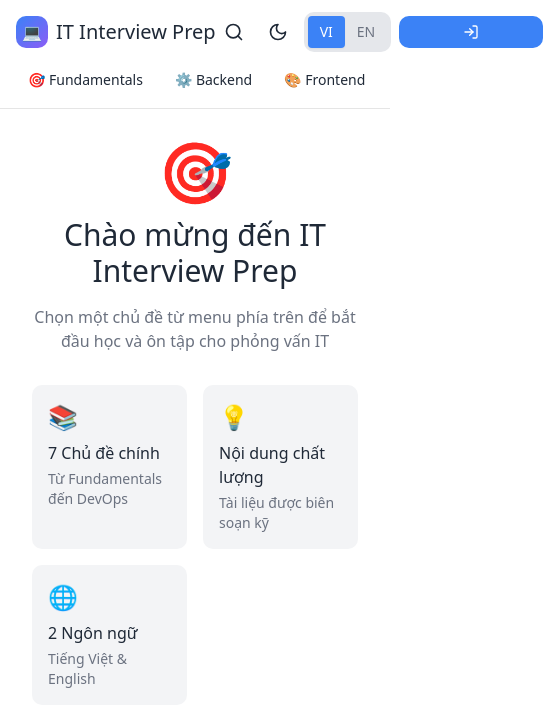
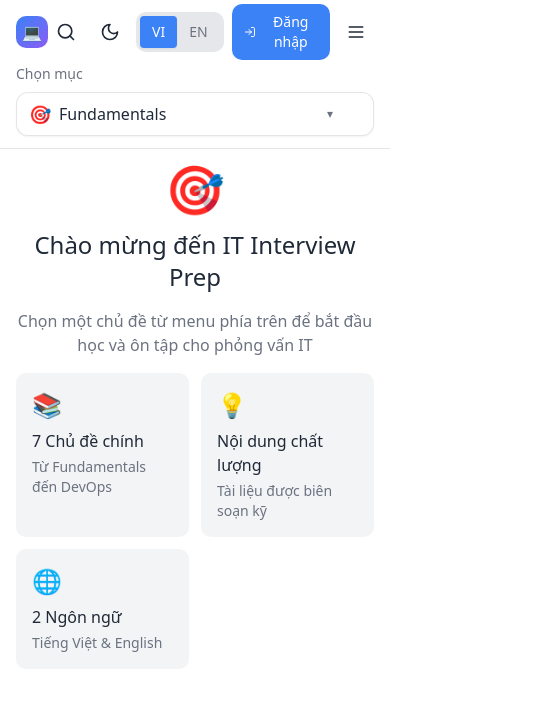
Before and after one commit to Mrnobody102/it-interview-prep, a React (Vite) app: page / in a window 390 px wide. Shown: the top 726 px of the page, 543 px wide, since content can reach past the window. Built offline with nearby package versions, Linux system fonts and the light colour scheme.

Commit message:
style: header UI

```diff
--- a/src/App.tsx
+++ b/src/App.tsx
@@ -98,7 +98,8 @@ export default function App() {
         onCategorySelect={handleCategorySelect}
         categories={categories}
         selectedCategoryId={selectedCategory?.id}
-        onOpenSidebar={() => setIsSidebarOpen(true)}
+        isSidebarOpen={isSidebarOpen}
+        onToggleSidebar={() => setIsSidebarOpen((v) => !v)}
       />
 
       <div className="flex relative">
--- a/src/components/ContentArea.tsx
+++ b/src/components/ContentArea.tsx
@@ -53,20 +53,20 @@ export function ContentArea({
 }: ContentAreaProps) {
   if (!selectedCategory) {
     return (
-      <main className="flex-1 flex items-center justify-center p-8">
-        <div className="text-center max-w-2xl">
-          <div className="text-6xl mb-4">🎯</div>
-          <h1 className="text-3xl text-foreground mb-4">
+      <main className="flex-1 flex items-center justify-center p-4 sm:p-6 lg:p-10">
+        <div className="text-center max-w-2xl space-y-4">
+          <div className="text-5xl sm:text-6xl mb-2">🎯</div>
+          <h1 className="text-2xl sm:text-3xl text-foreground">
             {language === "vi"
               ? "Chào mừng đến IT Interview Prep"
               : "Welcome to IT Interview Prep"}
           </h1>
-          <p className="text-muted-foreground mb-8">
+          <p className="text-muted-foreground">
             {language === "vi"
               ? "Chọn một chủ đề từ menu phía trên để bắt đầu học và ôn tập cho phỏng vấn IT"
               : "Select a topic from the menu above to start learning and preparing for IT interviews"}
           </p>
-          <div className="grid grid-cols-2 md:grid-cols-3 gap-4 text-left">
+          <div className="grid grid-cols-2 md:grid-cols-3 gap-3 sm:gap-4 text-left">
             <div className="p-4 bg-accent rounded-lg">
               <div className="text-2xl mb-2">📚</div>
               <h3 className="text-foreground mb-1">
@@ -108,12 +108,14 @@ export function ContentArea({
 
   if (!selectedTopic) {
     return (
-      <main className="flex-1 p-8">
+      <main className="flex-1 p-4 sm:p-6 lg:p-10">
         <div className="max-w-4xl mx-auto">
           <div className="flex items-center gap-3 mb-6">
-            <span className="text-4xl">{selectedCategory.icon}</span>
+            <span className="text-3xl sm:text-4xl">
+              {selectedCategory.icon}
+            </span>
             <div>
-              <h1 className="text-3xl text-foreground">
+              <h1 className="text-2xl sm:text-3xl text-foreground">
                 {selectedCategory.name[language]}
               </h1>
               <p className="text-muted-foreground">
@@ -122,7 +124,7 @@ export function ContentArea({
             </div>
           </div>
 
-          <div className="bg-accent border border-border rounded-lg p-6 mb-8">
+          <div className="bg-accent border border-border rounded-lg p-4 sm:p-6 mb-6 sm:mb-8">
             <p className="text-foreground">
               {language === "vi"
                 ? "👈 Chọn một chủ đề từ sidebar bên trái để xem nội dung chi tiết"
@@ -130,7 +132,7 @@ export function ContentArea({
             </p>
           </div>
 
-          <div className="grid gap-4">
+          <div className="grid gap-3 sm:gap-4">
             {selectedCategory.topics.map((topic) => (
               <div
                 key={topic.id}
@@ -152,8 +154,8 @@ export function ContentArea({
   }
 
   return (
-    <main className="flex-1 p-8 overflow-y-auto">
-      <article className="max-w-4xl mx-auto prose prose-lg prose-headings:text-foreground prose-p:text-foreground prose-strong:text-foreground prose-code:text-primary prose-pre:bg-muted prose-a:text-primary prose-li:text-foreground">
+    <main className="flex-1 p-4 sm:p-6 lg:p-10 overflow-y-auto">
+      <article className="max-w-4xl mx-auto prose prose-sm sm:prose-base lg:prose-lg prose-headings:text-foreground prose-p:text-foreground prose-strong:text-foreground prose-code:text-primary prose-pre:bg-muted prose-a:text-primary prose-li:text-foreground">
         <div
           dangerouslySetInnerHTML={{
             __html: parseMarkdown(selectedTopic.content?.[language] || ""),
--- a/src/components/Header.tsx
+++ b/src/components/Header.tsx
@@ -1,4 +1,5 @@
-import { Search, Sun, Moon, LogIn } from "lucide-react";
+import { useEffect, useRef, useState } from "react";
+import { Search, Sun, Moon, LogIn, Menu } from "lucide-react";
 import { type Category } from "../data/categories";
 
 interface HeaderProps {
@@ -10,6 +11,8 @@ interface HeaderProps {
   onCategorySelect: (category: Category) => void;
   categories: Category[];
   selectedCategoryId?: string;
+  isSidebarOpen?: boolean;
+  onToggleSidebar?: () => void;
 }
 
 export function Header({
@@ -21,7 +24,54 @@ export function Header({
   onCategorySelect,
   categories,
   selectedCategoryId,
+  isSidebarOpen,
+  onToggleSidebar,
 }: HeaderProps) {
+  const [isCompactOpen, setIsCompactOpen] = useState(false);
+  const [isMobileSelectOpen, setIsMobileSelectOpen] = useState(false);
+  const compactRef = useRef<HTMLDivElement>(null);
+  const mobileSelectRef = useRef<HTMLDivElement>(null);
+
+  const selectedCategory =
+    categories.find((c) => c.id === selectedCategoryId) ?? categories[0];
+
+  useEffect(() => {
+    const handleClickOutside = (e: MouseEvent) => {
+      const target = e.target as Node;
+      if (compactRef.current && !compactRef.current.contains(target)) {
+        setIsCompactOpen(false);
+      }
+      if (
+        mobileSelectRef.current &&
+        !mobileSelectRef.current.contains(target)
+      ) {
+        setIsMobileSelectOpen(false);
+      }
+    };
+    const handleResize = () => {
+      setIsCompactOpen(false);
+      setIsMobileSelectOpen(false);
+    };
+    const handleKey = (e: KeyboardEvent) => {
+      if (e.key === "Escape") {
+        setIsCompactOpen(false);
+        setIsMobileSelectOpen(false);
+      }
+    };
+    document.addEventListener("mousedown", handleClickOutside);
+    window.addEventListener("resize", handleResize);
+    window.addEventListener("keydown", handleKey);
+    return () => {
+      document.removeEventListener("mousedown", handleClickOutside);
+      window.removeEventListener("resize", handleResize);
+      window.removeEventListener("keydown", handleKey);
+    };
+  }, []);
+
+  useEffect(() => {
+    setIsCompactOpen(false);
+    setIsMobileSelectOpen(false);
+  }, [selectedCategoryId]);
   return (
     <header className="sticky top-0 z-50 bg-background border-b border-border backdrop-blur supports-[backdrop-filter]:bg-background/80">
       <div className="mx-auto px-4 sm:px-6 lg:px-8">
@@ -32,14 +82,15 @@ export function Header({
               <div className="w-8 h-8 bg-gradient-to-br from-primary to-secondary rounded-lg flex items-center justify-center">
                 <span className="text-foreground">💻</span>
               </div>
-              <span className="text-xl font-medium text-foreground">
+              <span className="hidden sm:inline xl:hidden min-[1700px]:inline text-xl font-medium text-foreground">
                 IT Interview Prep
               </span>
             </a>
           </div>
 
           {/* Center: Navigation */}
-          <nav className="hidden md:flex items-center gap-2">
+          {/* Full nav on large desktop and above */}
+          <nav className="hidden xl:flex items-center gap-3">
             {categories.map((category) => {
               const isActive = selectedCategoryId === category.id;
               return (
@@ -51,9 +102,72 @@ export function Header({
                       ? "bg-primary text-primary-foreground shadow-sm"
                       : "text-foreground hover:bg-accent hover:text-primary"
                   }`}
+                  title={category.name[language]}
                 >
-                  <span className="mr-1">{category.icon}</span>
+                  <span className="mr-2 text-lg">{category.icon}</span>
+                  <span>{category.name[language]}</span>
+                </button>
+              );
+            })}
+          </nav>
+
+          {/* Compact dropdown nav for tablet (md to <lg) */}
+          <div className="relative hidden md:flex lg:hidden" ref={compactRef}>
+            <button
+              onClick={() => setIsCompactOpen((v) => !v)}
+              className="flex items-center justify-between gap-2 px-3 py-2 min-w-[220px] rounded-full border border-border bg-card/70 text-foreground hover:border-primary hover:text-primary transition-colors"
+            >
+              <span className="text-lg">{selectedCategory.icon}</span>
+              <span className="truncate max-w-[160px] sm:max-w-[220px]">
+                {selectedCategory.name[language]}
+              </span>
+              <span className="text-muted-foreground text-sm">▾</span>
+            </button>
+            {isCompactOpen && (
+              <div className="absolute left-0 top-full mt-2 w-72 max-w-[90vw] rounded-xl border border-border bg-card shadow-lg p-2 flex flex-col gap-1 z-50 max-h-80 overflow-y-auto">
+                {categories.map((category) => {
+                  const isActive = selectedCategoryId === category.id;
+                  return (
+                    <button
+                      key={category.id}
+                      onClick={() => {
+                        onCategorySelect(category);
+                        setIsCompactOpen(false);
+                      }}
+                      className={`w-full flex items-center gap-3 px-3 py-2 rounded-lg text-left transition-colors ${
+                        isActive
+                          ? "bg-primary text-primary-foreground"
+                          : "hover:bg-accent"
+                      }`}
+                    >
+                      <span className="text-lg">{category.icon}</span>
+                      <span className="truncate">
                         {category.name[language]}
+                      </span>
+                    </button>
+                  );
+                })}
+              </div>
+            )}
+          </div>
+
+          {/* Icon-only nav for narrow desktop (lg to <xl) */}
+          <nav className="hidden lg:flex xl:hidden items-center gap-3">
+            {categories.map((category) => {
+              const isActive = selectedCategoryId === category.id;
+              return (
+                <button
+                  key={category.id}
+                  onClick={() => onCategorySelect(category)}
+                  className={`w-10 h-10 rounded-full flex items-center justify-center transition-colors ${
+                    isActive
+                      ? "bg-primary text-primary-foreground shadow-sm"
+                      : "text-foreground hover:bg-accent hover:text-primary"
+                  }`}
+                  aria-label={category.name[language]}
+                  title={category.name[language]}
+                >
+                  <span className="text-lg">{category.icon}</span>
                 </button>
               );
             })}
@@ -104,34 +218,81 @@ export function Header({
               </button>
             </div>
 
-            <button className="flex items-center justify-center gap-2 w-36 px-4 py-2 bg-primary hover:bg-secondary text-primary-foreground rounded-lg transition-colors text-sm whitespace-nowrap">
+            <button className="hidden sm:flex items-center justify-center gap-2 w-36 px-4 py-2 bg-primary hover:bg-secondary text-primary-foreground rounded-lg transition-colors text-sm whitespace-nowrap">
               <LogIn className="w-4 h-4" />
-              <span className="hidden sm:inline">
-                {language === "vi" ? "Đăng nhập" : "Login"}
-              </span>
+              <span>{language === "vi" ? "Đăng nhập" : "Login"}</span>
+            </button>
+
+            {/* Mobile login */}
+            <button className="sm:hidden flex items-center justify-center gap-2 px-3 py-2 bg-primary hover:bg-secondary text-primary-foreground rounded-lg transition-colors text-sm">
+              <LogIn className="w-4 h-4" />
+              <span>{language === "vi" ? "Đăng nhập" : "Login"}</span>
+            </button>
+
+            {/* Mobile sidebar toggle */}
+            <button
+              onClick={onToggleSidebar}
+              className={`md:hidden p-2 rounded-lg transition-colors ${
+                isSidebarOpen
+                  ? "bg-accent text-primary"
+                  : "text-foreground hover:bg-accent"
+              }`}
+              aria-label={isSidebarOpen ? "Close menu" : "Open menu"}
+            >
+              <Menu className="w-5 h-5" />
             </button>
           </div>
         </div>
 
-        {/* Mobile Navigation */}
-        <nav className="md:hidden flex overflow-x-auto gap-2 pb-3">
+        {/* Mobile Navigation - single dropdown select */}
+        <nav className="md:hidden -mx-4 px-4 pb-3" ref={mobileSelectRef}>
+          <label className="block text-sm text-muted-foreground mb-2">
+            {language === "vi" ? "Chọn mục" : "Select category"}
+          </label>
+          <div className="relative">
+            <button
+              type="button"
+              onClick={() => setIsMobileSelectOpen((v) => !v)}
+              className="w-full h-11 px-3 pr-10 rounded-xl border border-border bg-card text-foreground text-base font-medium flex items-center justify-between shadow-sm focus:outline-none focus:ring-2 focus:ring-primary"
+            >
+              <span className="flex items-center gap-2 truncate">
+                <span className="text-lg">{selectedCategory.icon}</span>
+                <span className="truncate">
+                  {selectedCategory.name[language]}
+                </span>
+              </span>
+              <span className="text-muted-foreground text-xs">▾</span>
+            </button>
+            {isMobileSelectOpen && (
+              <div className="absolute z-50 mt-2 w-full max-h-64 overflow-y-auto rounded-xl border border-border bg-card shadow-lg">
+                <ul className="py-1">
                   {categories.map((category) => {
                     const isActive = selectedCategoryId === category.id;
                     return (
+                      <li key={category.id}>
                         <button
-                key={category.id}
-                onClick={() => onCategorySelect(category)}
-                className={`flex-shrink-0 px-3 py-1.5 rounded-full text-sm transition-colors ${
+                          className={`w-full flex items-center gap-3 px-3 py-2 text-left text-base rounded-lg transition-colors ${
                             isActive
-                    ? "bg-primary text-primary-foreground shadow-sm"
-                    : "bg-input-background text-foreground hover:bg-accent hover:text-primary"
+                              ? "bg-primary text-primary-foreground"
+                              : "hover:bg-accent"
                           }`}
+                          onClick={() => {
+                            onCategorySelect(category);
+                            setIsMobileSelectOpen(false);
+                          }}
                         >
-                <span className="mr-1">{category.icon}</span>
+                          <span className="text-lg">{category.icon}</span>
+                          <span className="truncate">
                             {category.name[language]}
+                          </span>
                         </button>
+                      </li>
                     );
                   })}
+                </ul>
+              </div>
+            )}
+          </div>
         </nav>
       </div>
     </header>
--- /dev/null
+++ b/src/global.d.ts
@@ -0,0 +1 @@
+declare module "*.css";
```
Also changed, not shown: src/components/Sidebar.tsx (+10 -1 lines), 1 other file (tests, documents, lock files or other folders). Lines whose indentation alone changed are shown as unchanged.
